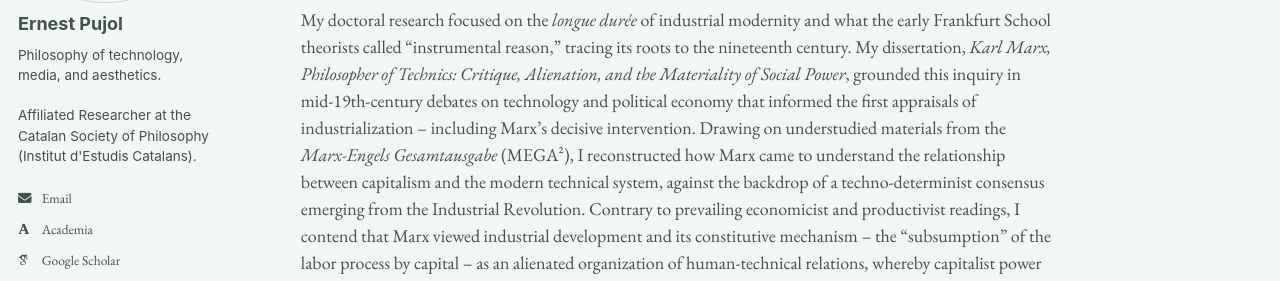
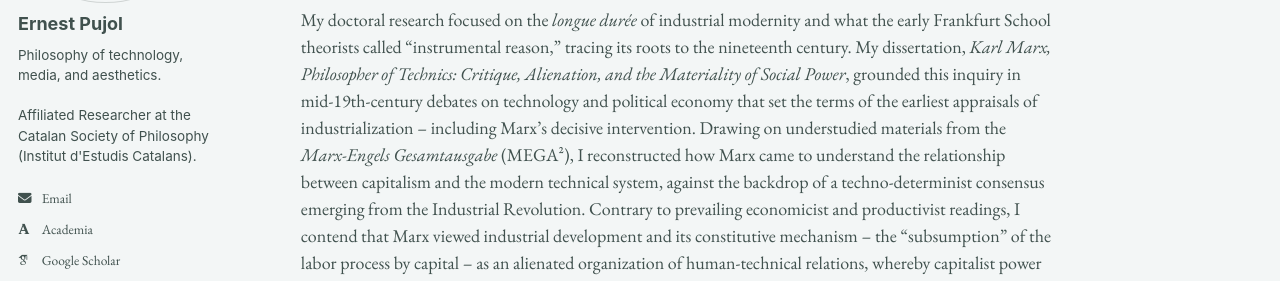
Before and after one commit to epujol90/epujol90.github.io, a Jekyll site: the page built from _pages/about.md, in a window 1280 px wide and 1069 px high. Shown: the part 240-521 px from the top of the window. Built offline with Jekyll 4.4.1, drawn with Linux system fonts in a browser that asks for light colours; some web fonts are replaced; a script bundle is joined from its source files by our own code; library files that are not in the unit come from our copies.

Commit message:
Update about.md

```diff
--- a/_pages/about.md
+++ b/_pages/about.md
@@ -8,6 +8,6 @@ redirect_from:
 ---
 I am a scholar of technology, media, and aesthetics trained in continental philosophy and critical theory in Europe and the United States. My research examines the history and politics of technological modernity -- particularly how the material infrastructures of the modern world embody and uphold relations of power and domination, despite promising to liberate humanity from scarcity and toil.
 
-My doctoral research focused on the _longue durée_ of industrial modernity and what the early Frankfurt School theorists called “instrumental reason,” tracing its roots to the nineteenth century. My dissertation, _Karl Marx, Philosopher of Technics: Critique, Alienation, and the Materiality of Social Power_, grounded this inquiry in mid-19th-century debates on technology and political economy that informed the first appraisals of industrialization -- including Marx's decisive intervention. Drawing on understudied materials from the _Marx-Engels Gesamtausgabe_ (MEGA²), I reconstructed how Marx came to understand the relationship between capitalism and the modern technical system, against the backdrop of a techno-determinist consensus emerging from the Industrial Revolution. Contrary to prevailing economicist and productivist readings, I contend that Marx viewed industrial development and its constitutive mechanism -- the “subsumption” of the labor process by capital -- as an alienated organization of human-technical relations, whereby capitalist power becomes embedded in the very conditions of human life. As I revise this work into a monograph, my ongoing research traces how this core dynamic of capitalist modernity has shaped the course of the information age and is reasserting itself with renewed force in the contemporary AI project -- especially in its claim to expand human autonomy through the automation of judgment and reason.
+My doctoral research focused on the _longue durée_ of industrial modernity and what the early Frankfurt School theorists called “instrumental reason,” tracing its roots to the nineteenth century. My dissertation, _Karl Marx, Philosopher of Technics: Critique, Alienation, and the Materiality of Social Power_, grounded this inquiry in mid-19th-century debates on technology and political economy that set the terms of the earliest appraisals of industrialization -- including Marx's decisive intervention. Drawing on understudied materials from the _Marx-Engels Gesamtausgabe_ (MEGA²), I reconstructed how Marx came to understand the relationship between capitalism and the modern technical system, against the backdrop of a techno-determinist consensus emerging from the Industrial Revolution. Contrary to prevailing economicist and productivist readings, I contend that Marx viewed industrial development and its constitutive mechanism -- the “subsumption” of the labor process by capital -- as an alienated organization of human-technical relations, whereby capitalist power becomes embedded in the very conditions of human life. As I revise this work into a monograph, my ongoing research traces how this core dynamic of capitalist modernity has shaped the course of the information age and is reasserting itself with renewed force in the contemporary AI project -- especially in its claim to expand human autonomy through the automation of judgment and reason.
 
 I hold a Ph.D. from Duke University’s Graduate Program in Literature, where I specialized in critical theory and media philosophy, as well as a Fulbright-funded master’s degree in media studies from New York University. I received my undergraduate training in Spain, where I completed two degrees in philosophy (UNED) and fine art (University of Barcelona). I am currently an affiliated researcher with the Historical Materialism Studies Group of the Societat Catalana de Filosofia -- the philosophy section of the Institut d’Estudis Catalans, the highest academic body for the Catalan language and culture. Alongside my research, I have developed substantive experience in writing pedagogy, including two years of writing center practice at Duke’s Thompson Writing Studio and teaching writing-intensive courses on media theory, philosophy of technology, and the history and politics of AI.
```
